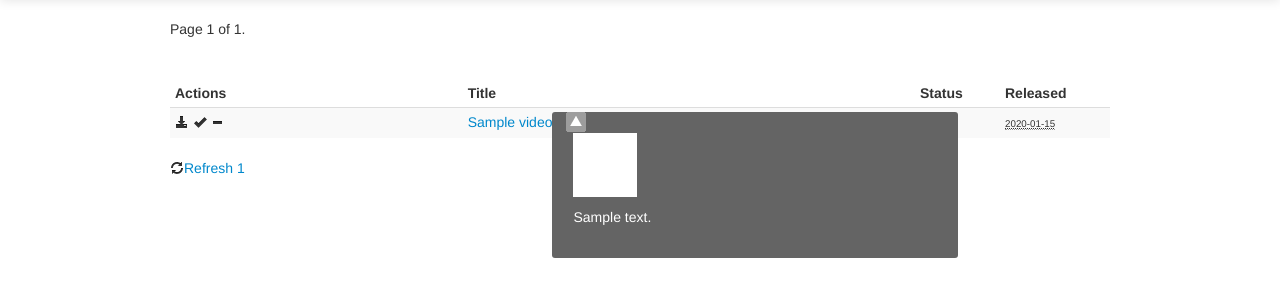
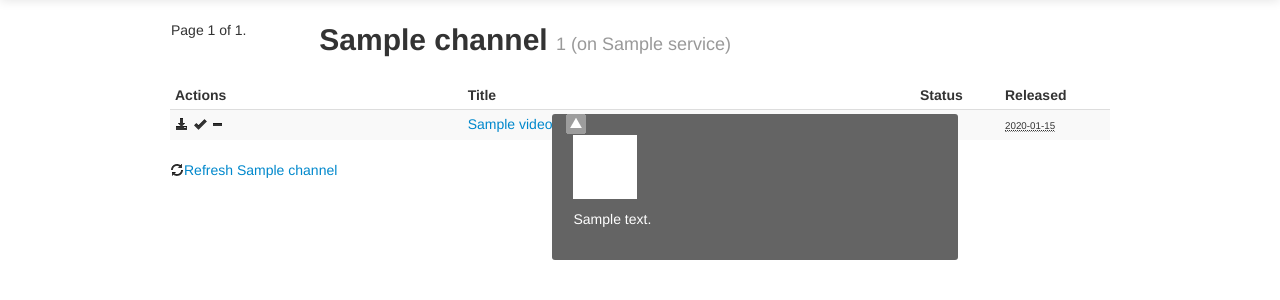
Before and after one commit to dbr/webtools, a Django app: template ytdl/templates/ytdl/view_channel.html in a window 1280 px wide. Shown: the part 41-341 px from the top of the page. Run offline with Django 3.2, Linux system fonts and the light colour scheme; the template is opened without the code that fills it: most values are stand-ins (such as "Sample title", 1, 10 or a date in 2020); some libraries are stand-ins or nearby versions.

Commit message:
Use channel title instead of channel ID.
Also show channel title when viewing a channel.

```diff
--- a/ytdl/templates/ytdl/view_channel.html
+++ b/ytdl/templates/ytdl/view_channel.html
@@ -9,6 +9,9 @@
 
 {% include "ytdl/navbar.html" %}
 
+<table width="100%" border="0">
+  <tr>
+    <td>
 <div class="pagination">
     <span class="step-links">
         <span class="current">
@@ -28,6 +31,16 @@
         <br>
     </span>
 </div>
+    </td>
+    <td>
+      {% if channel %}
+      <h2>{{ channel.title }} <small>{{channel.chanid}} (on {{channel.service}})</small></h2>
+      {% else %}
+      <h2>All channels</h2>
+      {% endif %}
+    </td>
+  </tr>
+</table>
 
 <table class="table table-striped table-hover table-condensed" id="videos">
   <thead>
@@ -49,7 +62,7 @@
         <a href="{% url 'ytdl.views.view_channel' v.channel.id %}"><img width="12px" src="{% url 'ytdl.views.channel_icon' v.channel.id %}"></a>
       {% endif %}
       <a href="{{ v.url }}">{{ v.title }} {% if not channel %}</a>
-      <a href="{% url 'ytdl.views.view_channel' v.channel.id %}"><small style="color:grey"> [{{ v.channel.chanid }}]{% endif %}</small></a>
+      <a href="{% url 'ytdl.views.view_channel' v.channel.id %}"><small style="color:grey"> [{{ v.channel.title }}]{% endif %}</small></a>
 
       <div class="pop" style="display:none">
         <p>
@@ -73,7 +86,7 @@
 
 <p>
   {% if channel %}
-  <a href="{% url 'ytdl.views.refresh_channel' channel.id %}" class="async"><i class="icon-refresh"></i>Refresh {{channel.chanid}}</a>
+  <a href="{% url 'ytdl.views.refresh_channel' channel.id %}" class="async"><i class="icon-refresh"></i>Refresh {{channel.title}}</a>
   {% else %}
   <a href="{% url 'ytdl.views.refresh_all' %}" class="async"><i class="icon-refresh"></i>Refresh all</a>
   {% endif %}
```
